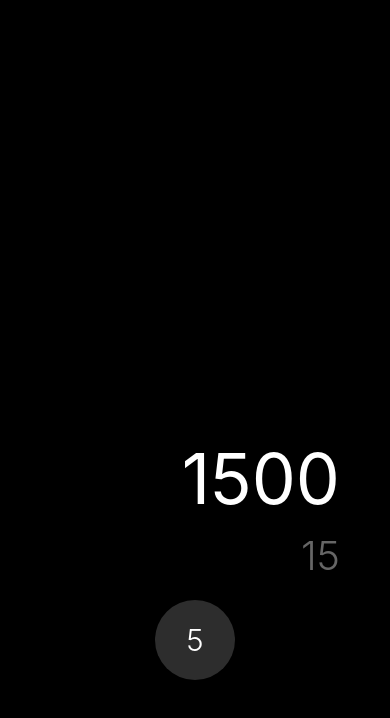
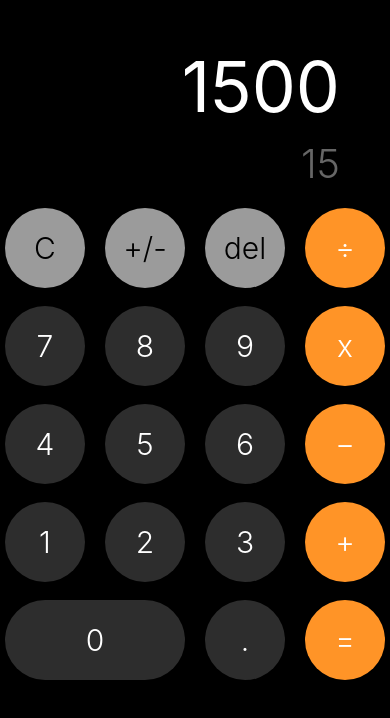
Before and after one commit to VictorRuedaM/easy-calculator-app, a React Native app: screen / in a window 390 px wide. Shown: the part 126-844 px from the top of the page. Built offline with nearby package versions, Linux system fonts and the light colour scheme.

Commit message:
Changes to be committed: 	new file:   src/presentation/components/CalculatorButton.tsx 	modified:   src/presentation/screens/CalculatorScreen.tsx

```diff
--- /dev/null
+++ b/src/presentation/components/CalculatorButton.tsx
@@ -0,0 +1,33 @@
+import {Pressable, Text} from 'react-native';
+import {colors, globalStyles} from '../../config/theme/app-theme';
+
+interface Props {
+  label: string;
+  color?: string;
+  colorText?: string;
+  dobleSize?: boolean;
+}
+export const CalculatorButton = ({
+  label,
+  color = colors.darkGray,
+  colorText = 'white',
+  dobleSize = false,
+}: Props) => {
+  return (
+    <Pressable
+      style={({pressed}) => ({
+        ...globalStyles.button,
+        backgroundColor: color,
+        opacity: pressed ? 0.6 : 1,
+        width: dobleSize ? 180 : 80,
+      })}>
+      <Text
+        style={{
+          ...globalStyles.buttonText,
+          color: colorText,
+        }}>
+        {label}
+      </Text>
+    </Pressable>
+  );
+};
--- a/src/presentation/screens/CalculatorScreen.tsx
+++ b/src/presentation/screens/CalculatorScreen.tsx
@@ -1,5 +1,6 @@
-import {Pressable, Text, View} from 'react-native';
-import {globalStyles} from '../../config/theme/app-theme';
+import {Text, View} from 'react-native';
+import {colors, globalStyles} from '../../config/theme/app-theme';
+import {CalculatorButton} from '../components/CalculatorButton';
 
 export const CalculatorScreen = () => {
   return (
@@ -9,9 +10,45 @@ export const CalculatorScreen = () => {
         <Text style={globalStyles.subResult}>15</Text>
       </View>
       <View style={globalStyles.row}>
-        <Pressable style={globalStyles.button}>
-          <Text style={globalStyles.buttonText}>5</Text>
-        </Pressable>
+        <CalculatorButton
+          label="C"
+          color={colors.lightGray}
+          colorText={'black'}
+        />
+        <CalculatorButton
+          label="+/-"
+          color={colors.lightGray}
+          colorText={'black'}
+        />
+        <CalculatorButton
+          label="del"
+          color={colors.lightGray}
+          colorText={'black'}
+        />
+        <CalculatorButton label=" ÷ " color={colors.orange} />
+      </View>
+      <View style={globalStyles.row}>
+        <CalculatorButton label="7" color={colors.darkGray} />
+        <CalculatorButton label="8" color={colors.darkGray} />
+        <CalculatorButton label="9" color={colors.darkGray} />
+        <CalculatorButton label="x" color={colors.orange} />
+      </View>
+      <View style={globalStyles.row}>
+        <CalculatorButton label="4" color={colors.darkGray} />
+        <CalculatorButton label="5" color={colors.darkGray} />
+        <CalculatorButton label="6" color={colors.darkGray} />
+        <CalculatorButton label="−" color={colors.orange} />
+      </View>
+      <View style={globalStyles.row}>
+        <CalculatorButton label="1" color={colors.darkGray} />
+        <CalculatorButton label="2" color={colors.darkGray} />
+        <CalculatorButton label="3" color={colors.darkGray} />
+        <CalculatorButton label="+" color={colors.orange} />
+      </View>
+      <View style={globalStyles.row}>
+        <CalculatorButton label="0" color={colors.darkGray} dobleSize={true} />
+        <CalculatorButton label="." color={colors.darkGray} />
+        <CalculatorButton label="=" color={colors.orange} />
       </View>
     </View>
   );
```
